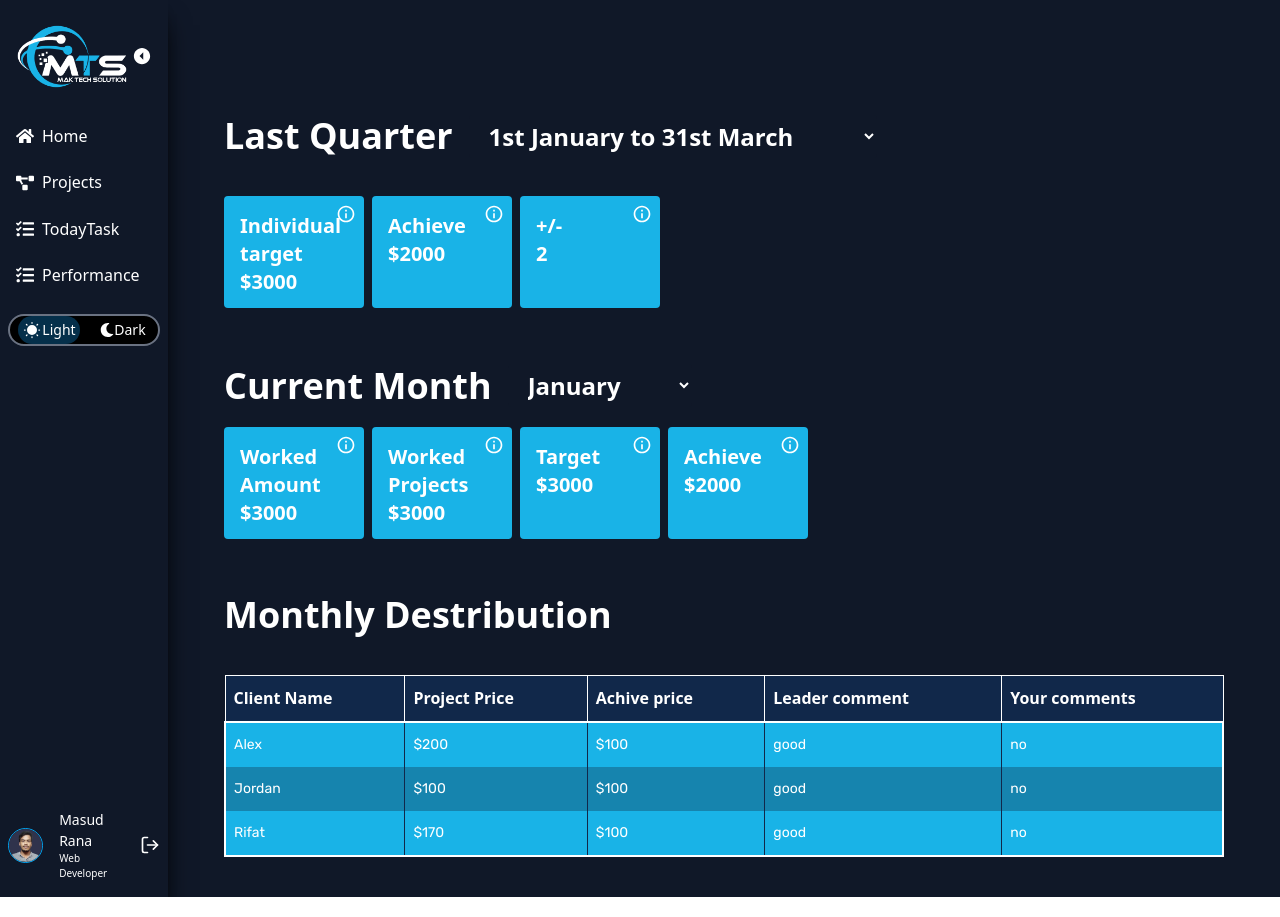
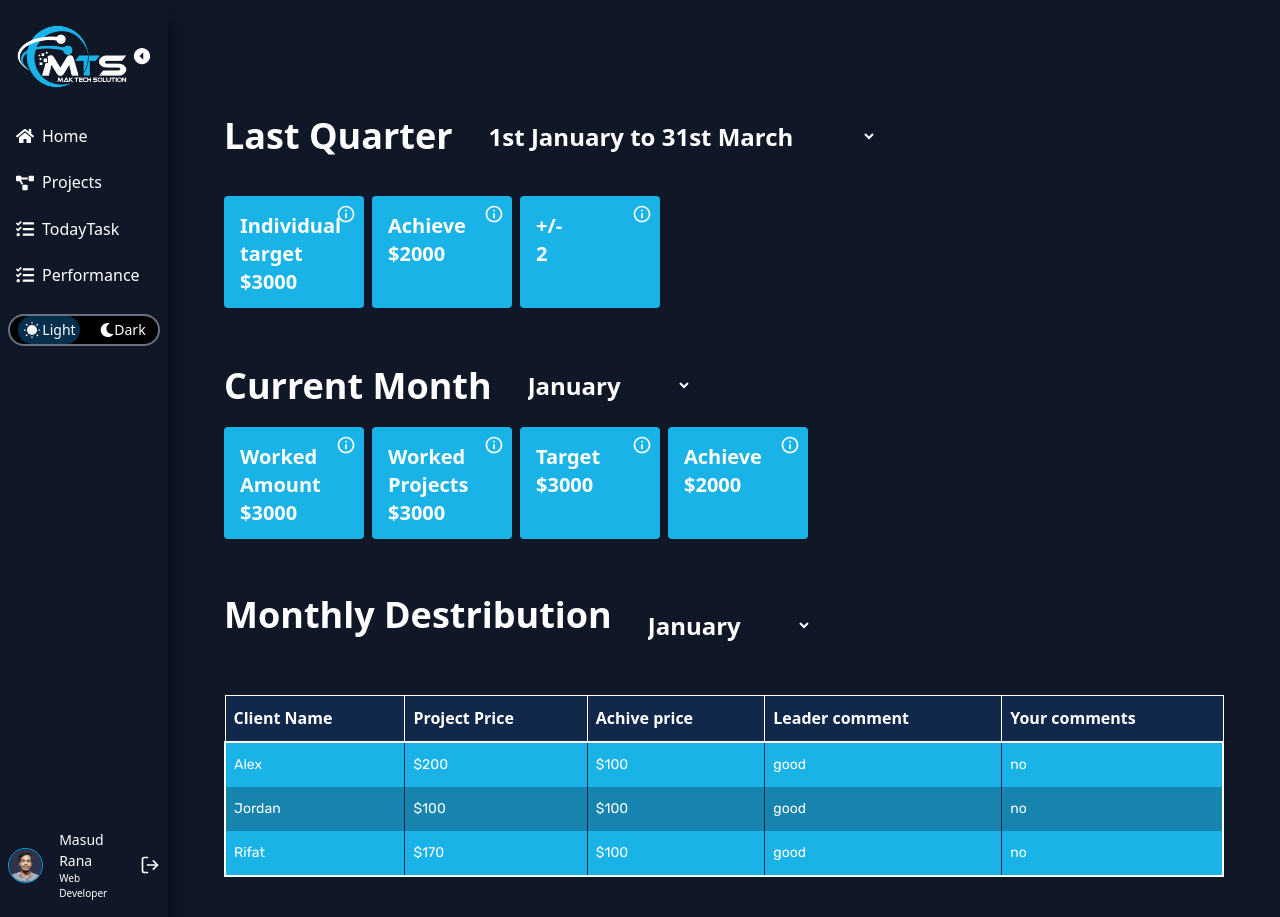
Before and after one commit to MTS-Services/mts-frontend, a React (Vite) app: page /dashboard/performance in a window 1280 px wide. Built offline with nearby package versions, Linux system fonts and the light colour scheme.

Commit message:
code updated

```diff
--- a/src/layouts/DashBoard/UserDashBoard/Performance.tsx
+++ b/src/layouts/DashBoard/UserDashBoard/Performance.tsx
@@ -27,9 +27,9 @@ const Performance = () => {
   ];
 
   const tableData = [
-    ["Alex", "$200",  "$100", "good", "no"],
-    ["Jordan", "$100",  "$100", "good", "no"],
-    ["Rifat", "$170",  "$100", "good", "no"],
+    ["Alex", "$200", "$100", "good", "no"],
+    ["Jordan", "$100", "$100", "good", "no"],
+    ["Rifat", "$170", "$100", "good", "no"],
   ];
 
   const monthName = [
@@ -135,7 +135,22 @@ const Performance = () => {
       </div>
 
       <div>
-        <h2 className="text-white text-4xl mb-5 mt-14">Monthly Destribution</h2>
+        <div className="flex items-center gap-4 mb-5 mt-14">
+          <h2 className="text-white text-4xl mb-5 ">
+            Monthly Destribution
+          </h2>
+          <select
+            className="bg-background text-white px-4 py-1  rounded outline-none"
+            value={selectedMonth}
+            onChange={(e) => setSelectedMonth(e.target.value)}
+          >
+            {monthName.map((month) => (
+              <option key={month} value={month}>
+                {month}
+              </option>
+            ))}
+          </select>
+        </div>
 
         {/* Project Details Table */}
         <div className="overflow-x-auto mt-10">
```
